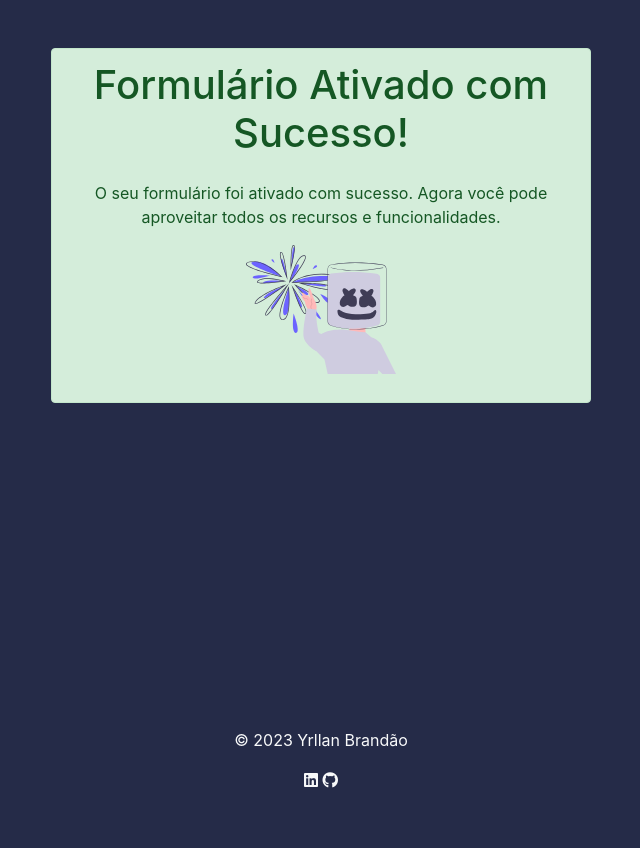
After one commit to YrllanBrandao/form-submitter, a PHP site: page /App/Views/index/confirmedForm.php in a window 1280 px wide. The commit adds this page. Shown: the whole page, without its empty margins (319-959 px from the left). Run offline with PHP 8.4, Linux system fonts and the light colour scheme.

Commit message:
feat: confirmed form page

```diff
--- a/App/Controllers/IndexController.php
+++ b/App/Controllers/IndexController.php
@@ -31,6 +31,10 @@
         public function renderThanks(){
             $this -> render("thanks");
         }
+        public function confirmedForm(){
+            $this -> render("confirmedForm");
+        }
+
         private function hasAValidTarget($target){
 
             if(is_null($target) || $target === '') {
--- a/App/Routes/IndexRoute.php
+++ b/App/Routes/IndexRoute.php
@@ -42,6 +42,12 @@
                 'controller' => 'indexController',
                 'action' => 'renderThanks'
             ];
+            $routes['confirmedForm'] = [
+                'route' => '/confirmed-form',
+                'controller' => 'indexController',
+                'action' => 'confirmedForm'
+            ];
+
 
 
             $this -> routes = $routes;
--- /dev/null
+++ b/App/Views/index/confirmedForm.php
@@ -0,0 +1,44 @@
+<!DOCTYPE html>
+<html>
+<head>
+    <meta charset="UTF-8">
+    <title>Ativação de Formulário</title>
+    <!-- Incluindo Bootstrap CSS para estilização (opcional) -->
+    <link rel="stylesheet" href="https://maxcdn.bootstrapcdn.com/bootstrap/4.5.2/css/bootstrap.min.css">
+    <link href="https://cdnjs.cloudflare.com/ajax/libs/font-awesome/6.0.0-beta3/css/all.min.css" rel="stylesheet">
+    <link rel="stylesheet" href="./css/confirmedForm.css">
+</head>
+<body>
+
+<div class="container container-main mt-5">
+    <div class="row justify-content-center">
+        <div class="col-md-6">
+            <div class="alert alert-success text-center">
+                <h1 class="mb-4">Formulário Ativado com Sucesso!</h1>
+                <p>O seu formulário foi ativado com sucesso. Agora você pode aproveitar todos os recursos e funcionalidades.</p>
+
+                <figure>
+                    <img src="./images/confirmedForm.svg" alt="Personagem alegre" width="150px">
+                </figure>
+            </div>
+        </div>
+    </div>
+</div>
+<footer class="fixed-bottom container-fluid py-2 text-light d-flex flex-column align-items-center">
+    <p>&copy; <?php echo date("Y"); ?> Yrllan Brandão</p>
+        <div>
+            <!-- Links para o LinkedIn e GitHub com ícones do FontAwesome -->
+            <a href="https://www.linkedin.com/in/yrllanbrandao/" target="_blank" class="text-light me-3">
+                <i class="fab fa-linkedin"></i>
+            </a>
+            <a href="https://github.com/YrllanBrandao" target="_blank" class="text-light">
+                <i class="fab fa-github"></i>
+            </a>
+        </div>
+    </footer>
+
+<!-- Incluindo Bootstrap JS (opcional, se você precisar de componentes JavaScript) -->
+<script src="https://maxcdn.bootstrapcdn.com/bootstrap/4.5.2/js/bootstrap.min.js"></script>
+
+</body>
+</html>
--- /dev/null
+++ b/public/css/confirmedForm.css
@@ -0,0 +1,12 @@
+*{
+    margin: 0;
+    padding: 0;
+    box-sizing: border-box;
+}
+
+.container-main{
+    height: 100vh;
+}
+body{
+    background: #252B48;
+}
```
Also changed, not shown: public/images/confirmedForm.svg (added).
